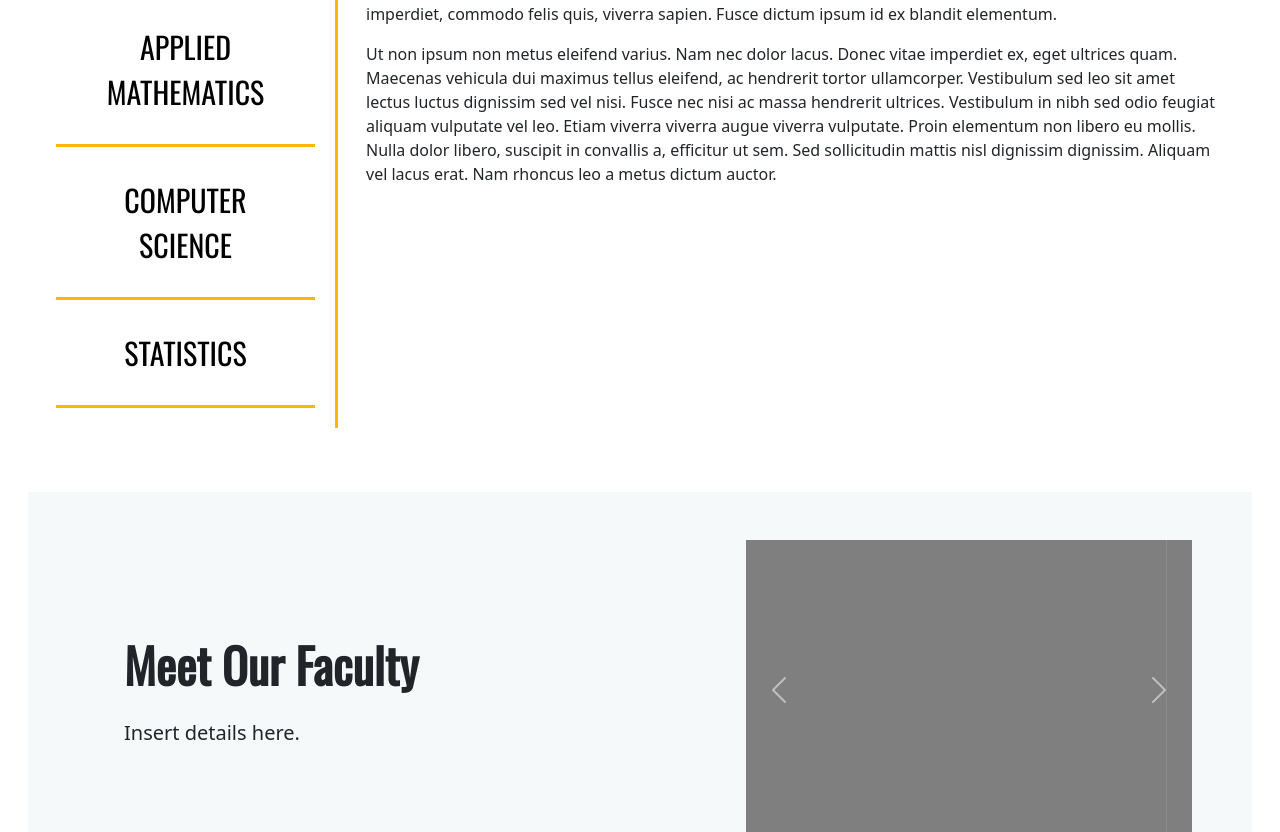
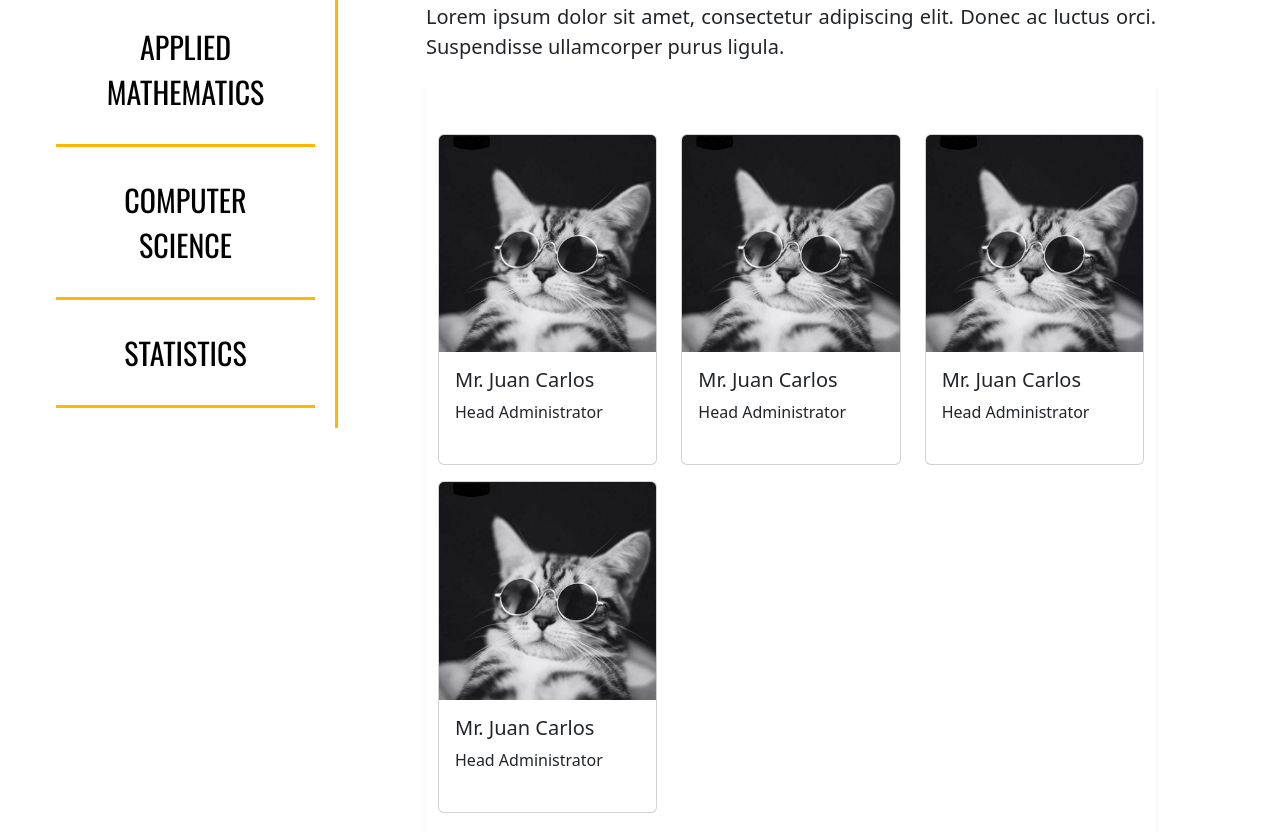
Before and after one commit to xkaze09/dpsm-website, a website: page faculty-organization.html in a window 1280 px wide. Shown: the part 734-1566 px from the top of the page. Drawn offline with nearby package versions, Linux system fonts and the light colour scheme.

Commit message:
Arrange cards

```diff
--- a/faculty-organization.html
+++ b/faculty-organization.html
@@ -101,8 +101,86 @@
         <main class="col-12 col-md-9">
             <div class="collapse" id="administrativeText">
             <div class="card card-body">
-                <p>Lorem ipsum dolor sit amet, consectetur adipiscing elit. Ut ullamcorper lobortis fringilla. Phasellus vel condimentum magna, in porta ligula. In feugiat velit augue, non faucibus orci euismod dictum. Aliquam tristique sem vitae nisi varius rutrum. Curabitur tellus felis, mattis ac aliquam non, finibus tempus magna. Class aptent taciti sociosqu ad litora torquent per conubia nostra, per inceptos himenaeos. Aenean ante turpis, porta et augue in, consectetur ullamcorper felis. Morbi maximus semper nisl, vitae ultrices nisi facilisis at. Cras eget leo imperdiet, commodo felis quis, viverra sapien. Fusce dictum ipsum id ex blandit elementum.</p>
-                <p>Ut non ipsum non metus eleifend varius. Nam nec dolor lacus. Donec vitae imperdiet ex, eget ultrices quam. Maecenas vehicula dui maximus tellus eleifend, ac hendrerit tortor ullamcorper. Vestibulum sed leo sit amet lectus luctus dignissim sed vel nisi. Fusce nec nisi ac massa hendrerit ultrices. Vestibulum in nibh sed odio feugiat aliquam vulputate vel leo. Etiam viverra viverra augue viverra vulputate. Proin elementum non libero eu mollis. Nulla dolor libero, suscipit in convallis a, efficitur ut sem. Sed sollicitudin mattis nisl dignissim dignissim. Aliquam vel lacus erat. Nam rhoncus leo a metus dictum auctor.</p>
+                     <!-- Administrative Members Introduction -->
+                        <div class="px-4 pt-5 p-md-5 text-start">
+                            <div class="container">
+                            <div class="row">
+                                <div class="col-lg-12">
+                                <div class="course-organization-name d-flex flex-column align-items-start h-100 justify-content-start">
+                                    <p class="section-title lead mb-4 display-6 fw-bold">
+                                    Administrative Members
+                                    </p>
+                                </div>
+                                </div>
+                            </div>
+                            <div class="row">
+                                <div class="col-lg-12">
+                                <p class="lead mb-4 fw-normal text-justify">
+                                    Lorem ipsum dolor sit amet, consectetur adipiscing elit. Donec ac luctus orci. Suspendisse ullamcorper purus ligula.
+                                </p>
+                                </div>
+                            </div>
+                            <div class="row">
+                                <div class="container">
+                                    <div class="row">
+                                      <div class="col-12">
+                                        <div class="pt-5 pb-5 shadow-sm">
+                                          <div class="container">
+                                            <div class="row">
+                                              <div class="col-lg-4 mb-3 d-flex align-items-stretch">
+                                                <div class="card">
+                                                  <img src="/images/card1.png" class="card-img-top" alt="Card Image">
+                                                  <div class="card-body d-flex flex-column">
+                                                    <h5 class="card-title">Mr. Juan Carlos</h5>
+                                                    <p class="card-text mb-4">
+                                                        Head Administrator
+                                                    </p>
+                                                  </div>
+                                                </div>
+                                              </div>
+                                              <div class="col-lg-4 mb-3 d-flex align-items-stretch">
+                                                <div class="card">
+                                                  <img src="/images/card1.png" class="card-img-top" alt="Card Image">
+                                                  <div class="card-body d-flex flex-column">
+                                                    <h5 class="card-title">Mr. Juan Carlos</h5>
+                                                    <p class="card-text mb-4">
+                                                        Head Administrator
+                                                    </p>
+                                                  </div>
+                                                </div>
+                                              </div>
+                                              <div class="col-lg-4 mb-3 d-flex align-items-stretch">
+                                                <div class="card">
+                                                  <img src="/images/card1.png" class="card-img-top" alt="Card Image">
+                                                  <div class="card-body d-flex flex-column">
+                                                    <h5 class="card-title">Mr. Juan Carlos</h5>
+                                                    <p class="card-text mb-4">
+                                                        Head Administrator
+                                                    </p>
+                                                  </div>
+                                                </div>
+                                              </div>
+                                              <div class="col-lg-4 mb-3 d-flex align-items-stretch">
+                                                <div class="card">
+                                                  <img src="/images/card1.png" class="card-img-top" alt="Card Image">
+                                                  <div class="card-body d-flex flex-column">
+                                                    <h5 class="card-title">Mr. Juan Carlos</h5>
+                                                    <p class="card-text mb-4">
+                                                        Head Administrator
+                                                    </p>
+                                                  </div>
+                                                </div>
+                                              </div>
+                                            </div>
+                                          </div>
+                                        </div>
+                                      </div>
+                                    </div>
+                                  </div>
+                            </div>
+                            </div>
+                        </div>
+                        <!-- End of Administrative Members Introduction -->
             </div>
             </div>
             <div class="collapse" id="appliedMathematicsText">
@@ -113,13 +191,13 @@
             </div>
             <div class="collapse" id="computerScienceText">
             <div class="card card-body">
-                <p>Learning Outcomes Paragraph here</p>
+                <p>computerScienceText Paragraph here</p>
                 <p>Another paragraph here</p>
             </div>
             </div>
             <div class="collapse" id="statisticsText">
             <div class="card card-body">
-                <p>Retention Policy Paragraph here</p>
+                <p>statisticsText Paragraph here</p>
                 <p>Another paragraph here</p>
             </div>
             </div>
```
